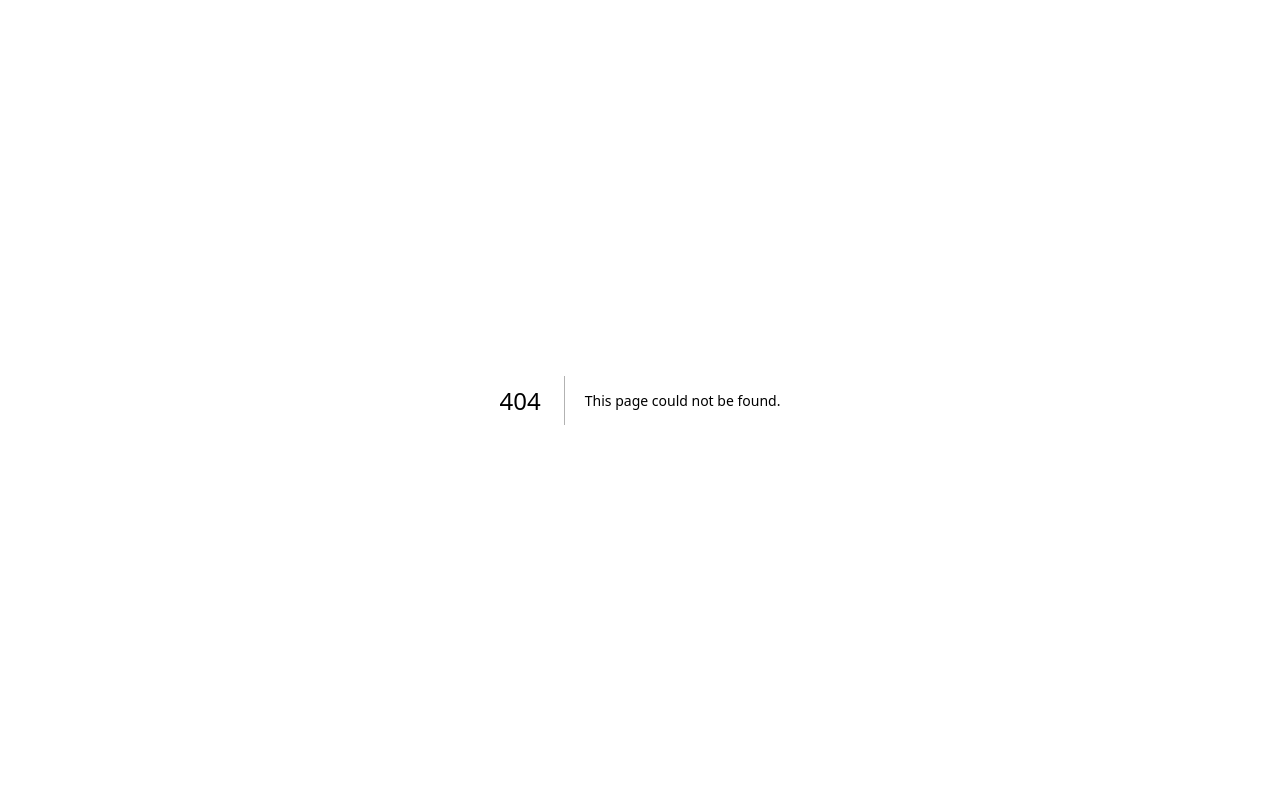
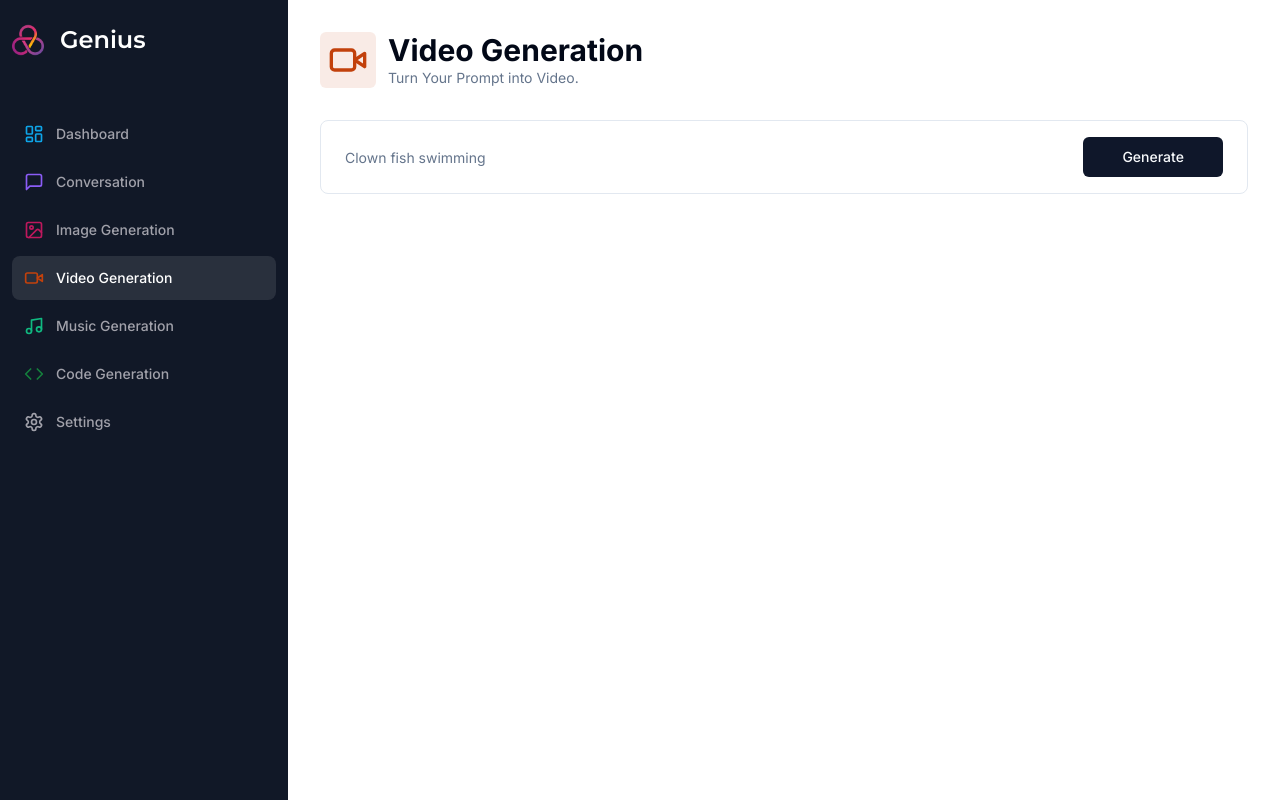
Before and after one commit to Rio-awsm/saas-ai-platform-GENIUS-, a Next.js app: page /video in a window 1280 px wide. Before the commit this address had no page. Built offline with nearby package versions, Linux system fonts and the light colour scheme.

Commit message:
video ai added

```diff
--- /dev/null
+++ b/app/(dashboard)/(routes)/video/constants.ts
@@ -0,0 +1,7 @@
+import * as z from "zod";
+
+export const formSchema = z.object({
+  prompt: z.string().min(1, {
+    message: "Prompt is required."
+  }),
+});
--- /dev/null
+++ b/app/(dashboard)/(routes)/video/page.tsx
@@ -0,0 +1,121 @@
+"use client";
+
+import axios from "axios";
+import * as z from "zod";
+
+import Heading from "@/components/Heading";
+import { MessageSquare, Music, VideoIcon } from "lucide-react";
+import React, { useState } from "react";
+import { useForm } from "react-hook-form";
+import { zodResolver } from "@hookform/resolvers/zod";
+
+import { formSchema } from "./constants";
+import { Form, FormControl, FormField, FormItem } from "@/components/ui/form";
+import { Input } from "@/components/ui/input";
+import { Button } from "@/components/ui/button";
+import { useRouter } from "next/navigation";
+
+import { Empty } from "@/components/Empty";
+import { Loader } from "@/components/loader";
+
+
+const Videopage = () => {
+  const router = useRouter();
+  const [video, setVideo] = useState<string>();
+
+  const form = useForm<z.infer<typeof formSchema>>({
+    resolver: zodResolver(formSchema),
+    defaultValues: {
+      prompt: "",
+    },
+  });
+
+  const isLoading = form.formState.isSubmitting;
+
+  const onSubmit = async (values: z.infer<typeof formSchema>) => {
+    try {
+      setVideo(undefined);
+      const response = await axios.post('/api/video', values);
+      setVideo(response.data[0]);
+      form.reset();
+
+    } catch (error: any) {
+      //open pro model
+      console.log(error);
+    } finally{
+     router.refresh();
+    }
+  };
+
+  return (
+    <div>
+      <Heading
+        title="Video Generation"
+        description="Turn Your Prompt into Video."
+        icon={VideoIcon}
+        iconColor="text-orange-700"
+        bgColor="bg-orange-700/10"
+      />
+      <div className="px-4 lg:px-8">
+        <div>
+          <Form {...form}>
+            <form
+              onSubmit={form.handleSubmit(onSubmit)}
+              className=" rounded-lg
+                  border
+                  w-full
+                  p-4
+                  px-3
+                  md:px-6
+                  focus-within:shadow-sm
+                  grid
+                  grid-cols-12
+                  gap-2"
+            >
+              <FormField
+                name="prompt"
+                render={({ field }) => (
+                  <FormItem className="col-span-12 lg:col-span-10">
+                    <FormControl className="m-0 p-0">
+                      <Input
+                        className="border-0 outline-none focus-visible:ring-0 focus-visible:ring-transparent"
+                        disabled={isLoading}
+                        placeholder="Clown fish swimming"
+                        {...field}
+                      />
+                    </FormControl>
+                  </FormItem>
+                )}
+              />
+              <Button
+                className="col-span-12 lg:col-span-2 w-full"
+                type="submit"
+                disabled={isLoading}
+                size="icon"
+              >
+                Generate
+              </Button>
+            </form>
+          </Form>
+        </div>
+        <div className="space-y-4 mt-4">
+          {isLoading && (
+            <div className="p-8 rounded-lg w-full flex items-center justify-center bg-muted">
+             <Loader />
+            </div>
+          )}
+          {video && !isLoading && (
+           <Empty label="No Video Generated!!" />
+          )}
+        {video && (
+          <video className="w-full aspect-video mt-8 border bg-black" controls>
+          <source src={video}/>
+          </video>
+        )}
+        </div>
+      </div>
+    </div>
+  );
+};
+
+export default Videopage;
--- /dev/null
+++ b/app/api/video/route.ts
@@ -0,0 +1,45 @@
+import Replicate from "replicate";
+import { auth } from "@clerk/nextjs";
+import { NextResponse } from "next/server";
+
+
+
+
+const replicate = new Replicate({
+  auth: process.env.REPLICATE_API_TOKEN!,
+});
+
+export async function POST(
+  req: Request
+) {
+  try {
+    const { userId } = auth();
+    const body = await req.json();
+    const { prompt  } = body;
+
+    if (!userId) {
+      return new NextResponse("Unauthorized", { status: 401 });
+    }
+
+    if (!prompt) {
+      return new NextResponse("Prompt is required", { status: 400 });
+    }
+
+
+
+    const response = await replicate.run(
+      "anotherjesse/zeroscope-v2-xl:71996d331e8ede8ef7bd76eba9fae076d31792e4ddf4ad057779b443d6aea62f",
+      {
+        input: {
+          prompt,
+        }
+      }
+    );
+
+
+    return NextResponse.json(response);
+  } catch (error) {
+    console.log('[VIDEO_ERROR]', error);
+    return new NextResponse("Internal Error", { status: 500 });
+  }
+};
```
